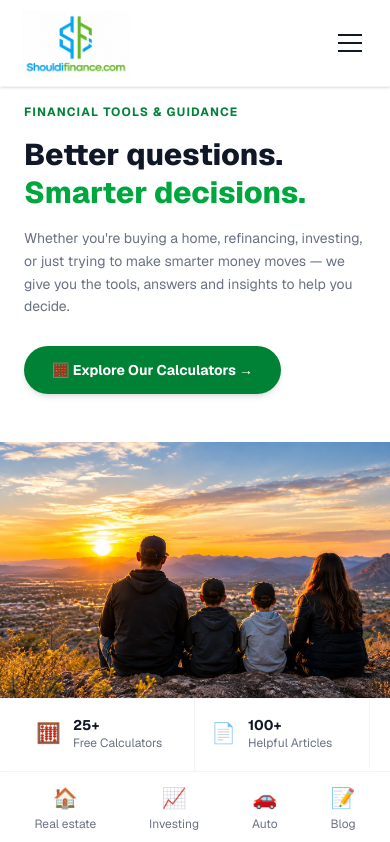
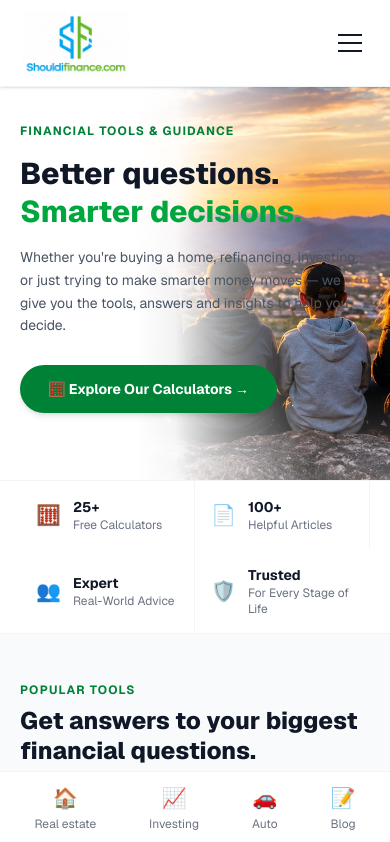
Before and after one commit to ronmagby-boop/shouldifinance, a Next.js app: page / in a window 390 px wide. Shown: the top 842 px of the page. Built offline with nearby package versions, Linux system fonts and the light colour scheme.

Commit message:
fix mobile hero overflow

```diff
--- a/app/page.tsx
+++ b/app/page.tsx
@@ -52,17 +52,34 @@ export default function Home() {
         )}
       </nav>
 
-      {/* HERO — white left panel, photo right */}
-      <section className="pt-14 md:pt-12 min-h-[500px] md:min-h-[560px] flex flex-col md:flex-row">
-        {/* LEFT — white text panel */}
-        <div className="w-full md:w-1/2 bg-white flex items-center px-6 md:px-16 py-12 md:py-0">
+      {/* HERO — full width with blended photo */}
+      <section className="pt-14 relative min-h-[480px] md:min-h-[540px] flex items-center overflow-hidden bg-white">
+        {/* Photo — full right side */}
+        <div className="absolute inset-0 z-0">
+          <img
+            src="/hero.jpg"
+            alt="Family looking at sunset over a city"
+            className="w-full h-full object-cover object-center"
+          />
+          {/* Gradient — blends photo to white on the left */}
+          <div className="absolute inset-0"
+            style={{background: "linear-gradient(to right, white 35%, rgba(255,255,255,0.95) 45%, rgba(255,255,255,0.5) 60%, rgba(255,255,255,0) 80%)"}}
+          ></div>
+          {/* Also fade top and bottom slightly */}
+          <div className="absolute inset-0"
+            style={{background: "linear-gradient(to bottom, rgba(255,255,255,0.3) 0%, transparent 20%, transparent 80%, rgba(255,255,255,0.3) 100%)"}}
+          ></div>
+        </div>
+
+        {/* Text content — left side */}
+        <div className="relative z-10 w-full max-w-7xl mx-auto px-5 md:px-8 py-16 md:py-20">
           <div className="max-w-lg">
             <p className="text-xs font-bold text-green-700 uppercase tracking-widest mb-4">Financial Tools &amp; Guidance</p>
             <h1 className="text-3xl md:text-5xl font-extrabold text-gray-900 leading-tight mb-4">
               Better questions.<br />
               <span className="text-green-600">Smarter decisions.</span>
             </h1>
-            <p className="text-sm md:text-base text-gray-500 leading-relaxed mb-7 max-w-md">
+            <p className="text-sm md:text-base text-gray-600 leading-relaxed mb-7 max-w-sm">
               Whether you're buying a home, refinancing, investing, or just trying to make smarter money moves — we give you the tools, answers and insights to help you decide.
             </p>
             <a href="#calculators"
@@ -70,14 +87,6 @@ export default function Home() {
               🧮 Explore Our Calculators →
             </a>
           </div>
-        </div>
-        {/* RIGHT — hero photo */}
-        <div className="w-full md:w-1/2 h-64 md:h-auto relative overflow-hidden">
-          <img
-            src="/hero.jpg"
-            alt="Family looking at sunset over a city"
-            className="w-full h-full object-cover object-center"
-          />
         </div>
       </section>
 
```
